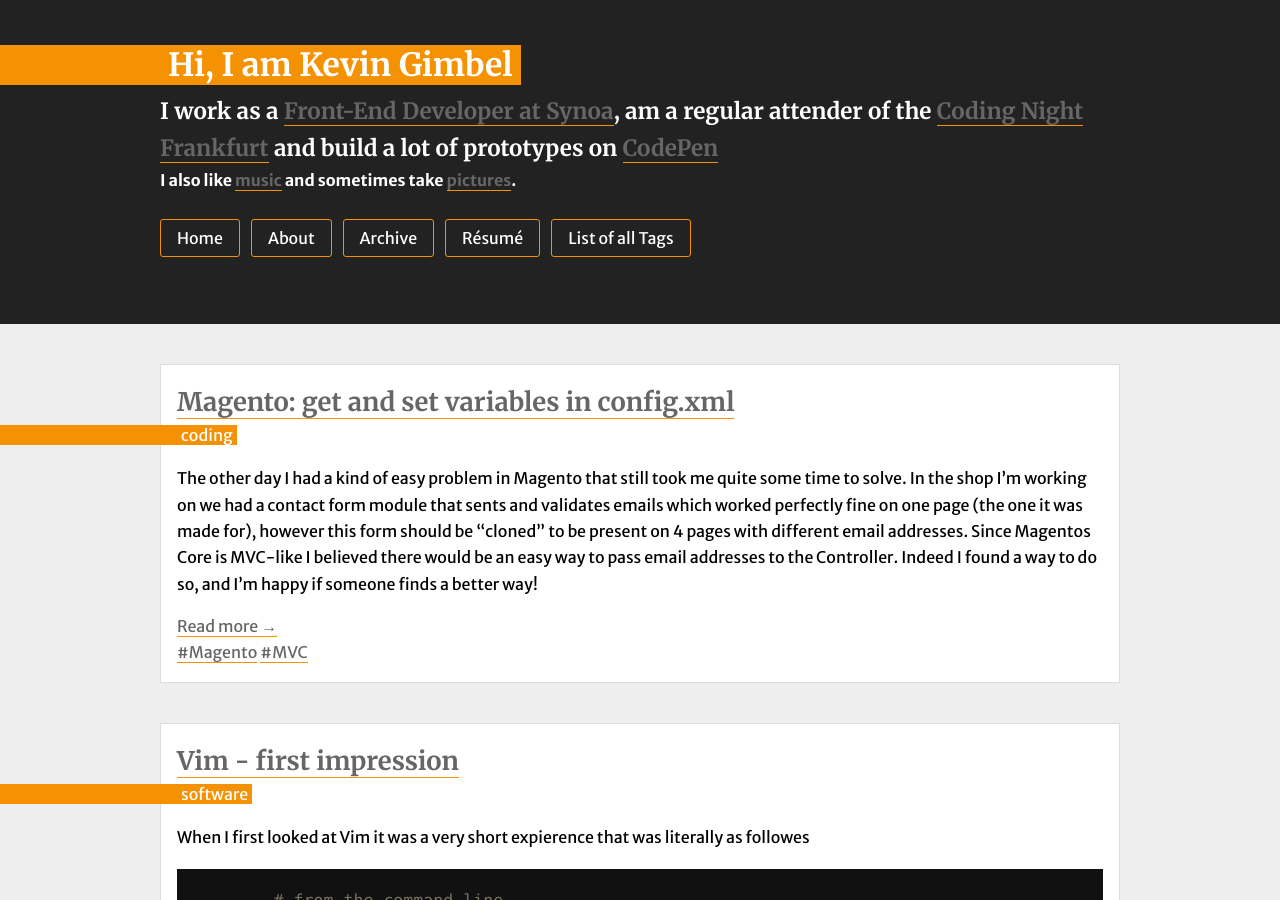
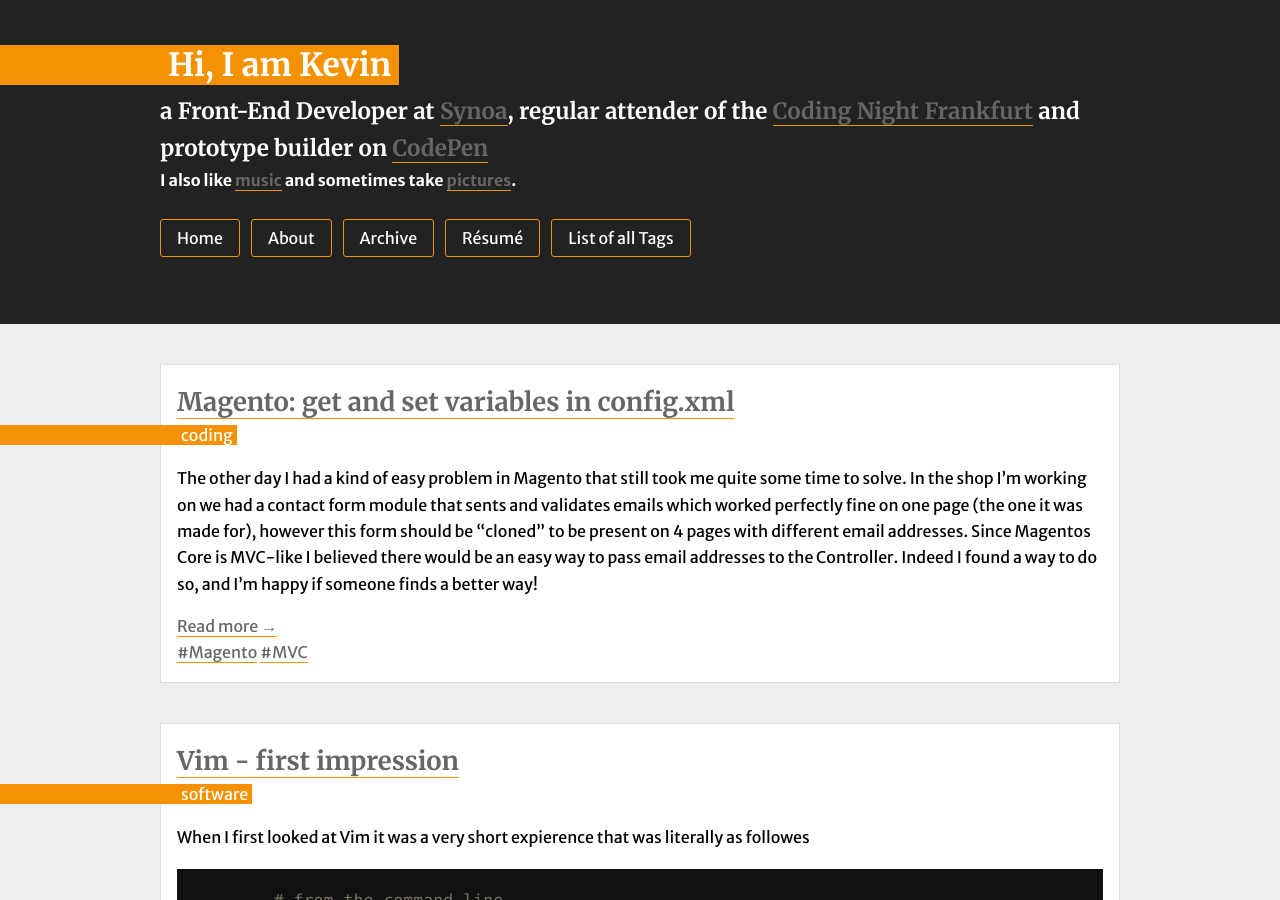
Before and after one commit to KevinGimbel/kevingimbel.github.io-old, a Jekyll site: the page built from index.html, in a window 1280 px wide and 900 px high. Built offline with Jekyll 4.4.1, drawn with Linux system fonts in a browser that asks for light colours; some web fonts are replaced; Markdown is read by kramdown in place of the engine named in the settings; comment, search, counter and statistics services are not loaded.

Commit message:
Added Bulllog to about, updated intro text

```diff
--- a/_includes/intro.html
+++ b/_includes/intro.html
@@ -1,9 +1,10 @@
 <div class="wrap">
-<h1 class="off-screen  site__header--headline">Hi, I am Kevin Gimbel</h1>
+<h1 class="off-screen  site__header--headline">Hi, I am Kevin</h1>
 
     <h3 class="small-screen-only">a Front-End Developer from Frankfurt, Germany. You can find out more <a href="/about">about me here</a></h3>
 
-    <h3 class="large-screen-only">I work as a <a href="http://synoa.de">Front-End Developer at Synoa</a>, am a regular attender of the <a href="https://www.facebook.com/groups/558417270913303/">Coding Night Frankfurt</a> and build a lot of prototypes on <a href="http://codepen.io/kevingimbel">CodePen </a></h3>
+    <h3 class="large-screen-only">a Front-End Developer at <a href="http://synoa.de">Synoa</a>, regular attender of the
+			<a href="https://www.facebook.com/groups/558417270913303/">Coding Night Frankfurt</a> and prototype builder on <a href="http://codepen.io/kevingimbel">CodePen </a></h3>
 
     <h4 class="large-screen-only">I also like <a href="http://soundcloud.com/atarijunge/likes">music</a> and sometimes take <a href="http://eyeem.com/kevingimbel">pictures</a>.</h4>
 </div>
```
Also changed, not shown: about.md (+5 -0 lines).
